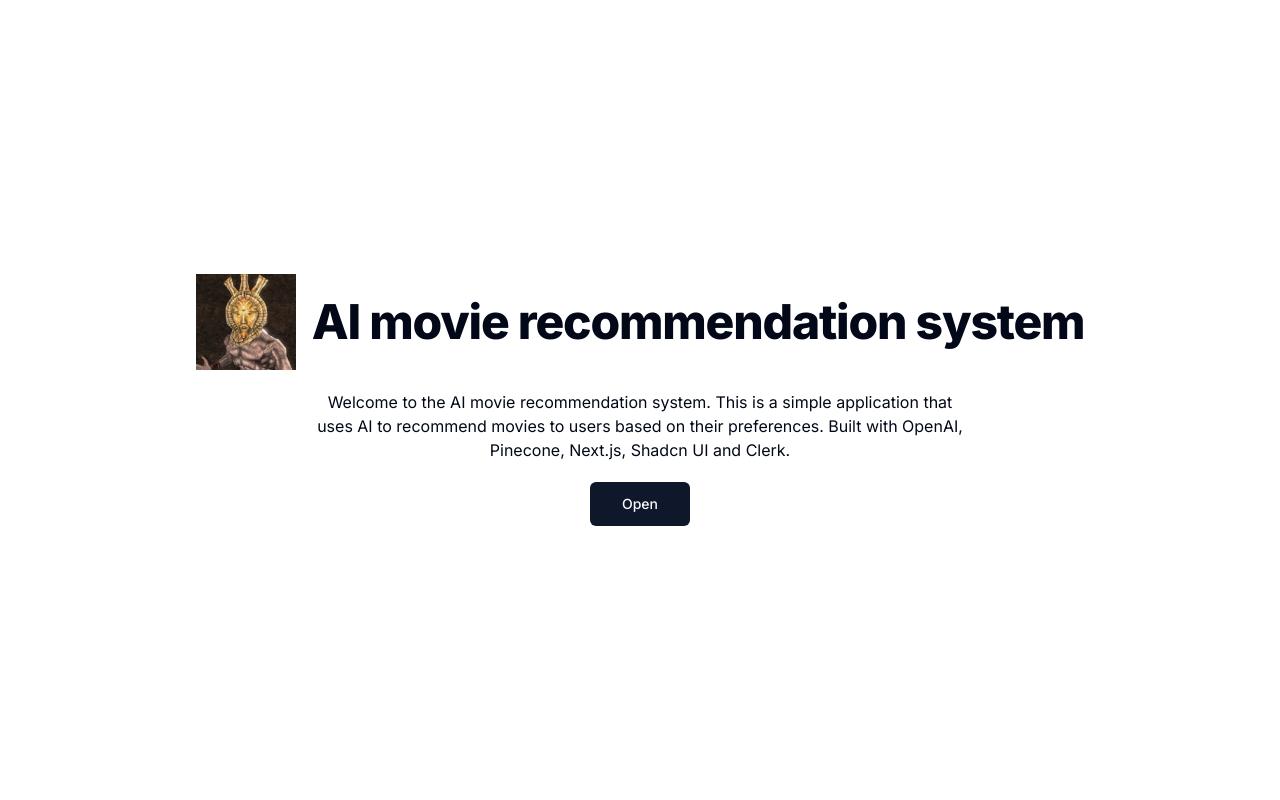
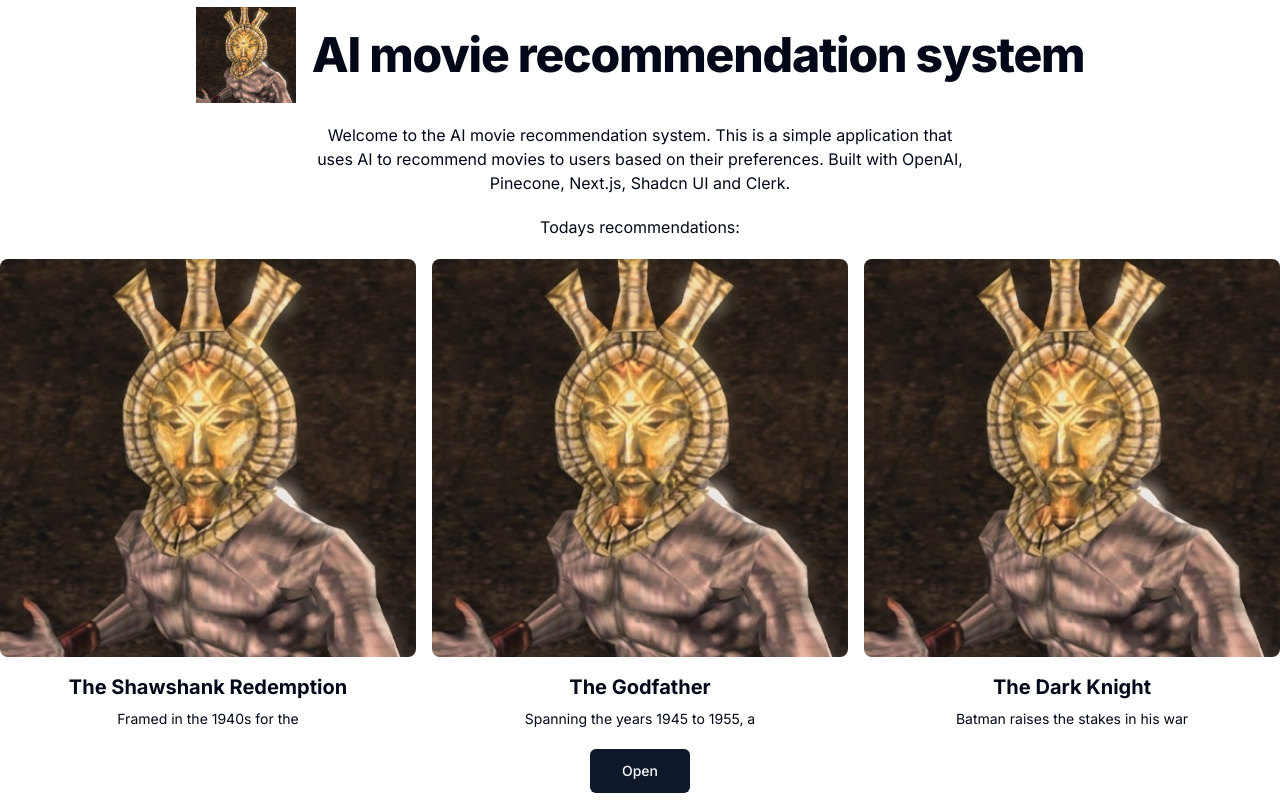
Before and after one commit to Heka499/ai-movie-recommender, a Next.js app: page / in a window 1280 px wide. Built offline with nearby package versions, Linux system fonts and the light colour scheme; no server answers.

Commit message:
Add Movie model and Watchlist model

```diff
--- /dev/null
+++ b/src/app/api/tmdb/tmdb.ts
@@ -0,0 +1,7 @@
+export async function fetchMovieDetails(title: string) {
+  const response = await fetch(
+    `https://api.themoviedb.org/3/search/movie?api_key=${process.env.TMDB_API_KEY}&query=${title}`,
+  );
+  const data = await response.json();
+  return data;
+}
--- /dev/null
+++ b/src/app/api/watchlist/watchlist.ts
@@ -0,0 +1,45 @@
+import { notesIndex } from "@/lib/db/pinecone";
+import prisma from "@/lib/db/prisma";
+
+import { auth } from "@clerk/nextjs";
+
+export async function POST(req: Request) {
+  try {
+    const movieData = await req.json();
+    const { userId } = auth();
+
+    if (!userId) {
+      return Response.json({ error: "Unauthorized" }, { status: 401 });
+    }
+
+    const movie = await prisma.movie.upsert({
+      where: { movieId: movieData.id },
+      update: {},
+      create: {
+        movieId: movieData.id,
+        title: movieData.title,
+        releaseDate: new Date(movieData.releaseDate),
+        posterPath: movieData.poster,
+      },
+    });
+
+    await prisma.watchlist.update({
+      where: { userId: userId },
+      data: {
+        movies: { push: movie.id },
+      },
+      upsert: {
+        create: {
+          userId: userId,
+          movies: [movie.id],
+        },
+        update: {
+          movies: { push: movie.id },
+        },
+      },
+    });
+  } catch (error) {
+    console.error(error);
+    return Response.json({ error: "Internal server error" }, { status: 500 });
+  }
+}
--- a/src/app/page.tsx
+++ b/src/app/page.tsx
@@ -4,12 +4,48 @@ import { Button } from "@/components/ui/button";
 import Link from "next/link";
 import { auth } from "@clerk/nextjs";
 import { redirect } from "next/navigation";
+import MovieCard from "@/components/MovieCard";
+
+const movies = [
+  {
+    title: "The Shawshank Redemption",
+    overview: "Framed in the 1940s for the",
+    poster_path: logo,
+    id: 278,
+    release_date: "1994-09-23",
+    vote_average: 8.7,
+    vote_count: 21035,
+    popularity: 48.7,
+    genre_ids: [18, 80],
+  },
+  {
+    title: "The Godfather",
+    overview: "Spanning the years 1945 to 1955, a",
+    poster_path: logo,
+    id: 238,
+    release_date: "1972-03-14",
+    vote_average: 8.7,
+    vote_count: 15898,
+    popularity: 48.7,
+    genre_ids: [18, 80],
+  },
+  {
+    title: "The Dark Knight",
+    overview: "Batman raises the stakes in his war",
+    poster_path: logo,
+    id: 155,
+    release_date: "2008-07-16",
+    vote_average: 8.5,
+    vote_count: 23947,
+    popularity: 48.7,
+    genre_ids: [18, 80],
+  },
+];
 
 export default function Home() {
   const { userId } = auth();
 
-  if (userId) redirect("/notes");
-
+  //if (userId) redirect("/notes");
 
   return (
     <main className="flex h-screen flex-col items-center justify-center gap-5">
@@ -24,6 +60,12 @@ export default function Home() {
         application that uses AI to recommend movies to users based on their
         preferences. Built with OpenAI, Pinecone, Next.js, Shadcn UI and Clerk.
       </p>
+      <p className="text-center">Todays recommendations: </p>
+      <div className="grid grid-cols-1 gap-4 lg:grid-cols-3">
+        {movies.map((movie) => (
+          <MovieCard key={movie.id} movie={movie} />
+        ))}
+      </div>
       <Button size="lg" asChild>
         <Link href="/notes">Open</Link>
       </Button>
--- /dev/null
+++ b/src/app/watchlist/NavBar.tsx
@@ -0,0 +1,52 @@
+"use client";
+
+import Link from "next/link";
+import Image from "next/image";
+import logo from "@/assets/logo.jpg";
+import { UserButton } from "@clerk/nextjs";
+import { Button } from "@/components/ui/button";
+import { Plus } from "lucide-react";
+import { useState } from "react";
+import AddNoteDialog from "@/components/AddEditNoteDialog";
+import ThemeToggleButton from "@/components/ThemeToggleButton";
+import { dark } from "@clerk/themes";
+import { useTheme } from "next-themes";
+import AIChatButton from "@/components/AIChatButton";
+
+export default function NavBar() {
+  const { theme } = useTheme();
+
+  const [showAddEditNoteDialog, setShowAddEditNoteDialog] = useState(false);
+
+  return (
+    <>
+      <div className="p-4 shadow">
+        <div className="m-auto flex max-w-7xl flex-wrap items-center justify-between gap-3">
+          <Link href="/notes" className="flex items-center gap-1">
+            <Image src={logo} alt="logo" width={40} height={40} />
+            <span className="font-bold">AI movie recommendation system</span>
+          </Link>
+          <div className="flex items-center gap-2">
+            <UserButton
+              afterSignOutUrl="/"
+              appearance={{
+                baseTheme: theme === "dark" ? dark : undefined,
+                elements: { avatarBox: { width: "2.5rem", height: "2.5rem" } },
+              }}
+            />
+            <ThemeToggleButton />
+            <Button onClick={() => setShowAddEditNoteDialog(true)}>
+              <Plus size={20} className="mr-2" />
+              Add Note
+            </Button>
+            <AIChatButton />
+          </div>
+        </div>
+      </div>
+      <AddNoteDialog
+        open={showAddEditNoteDialog}
+        setOpen={setShowAddEditNoteDialog}
+      />
+    </>
+  );
+}
--- /dev/null
+++ b/src/app/watchlist/layout.tsx
@@ -0,0 +1,10 @@
+import NavBar from "./NavBar";
+
+export default function Layout({ children }: { children: React.ReactNode }) {
+  return (
+    <>
+      <NavBar />
+      <main className="m-auto max-w-7xl p-4">{children}</main>
+    </>
+  );
+}
--- /dev/null
+++ b/src/app/watchlist/page.tsx
@@ -0,0 +1,42 @@
+import Note from "@/components/Note";
+import prisma from "@/lib/db/prisma";
+import { auth } from "@clerk/nextjs";
+import { Metadata } from "next";
+
+const getUserWatchlist = async () => {
+  const { userId } = auth();
+
+  // Get the user's watchlist by userId
+  const watchlist = await prisma.watchlist.findUnique({
+    where: { userId: userId },
+  });
+
+  // If no watchlist is found, return an empty array
+  if (!watchlist || watchlist.movies.length === 0) return [];
+
+  // Fetch movie details for each movieId in the watchlist
+  const movies = await prisma.movie.findMany({
+    where: {
+      id: { in: watchlist.movies },
+    },
+  });
+
+  return movies;
+};
+
+export default async function WatchlistPage() {
+  const movies = await getUserWatchlist();
+
+  return (
+    <div className="grid gap-3 sm:grid-cols-2 lg:grid-cols-3">
+      {movies.map((movie) => (
+        <Note note={movie} key={movie.id} />
+      ))}
+      {movies.length === 0 && (
+        <div className="col-span-full text-center">
+          {"Your watchlist is empty. Add some movies to get started!"}
+        </div>
+      )}
+    </div>
+  );
+}
--- /dev/null
+++ b/src/components/MovieCard.tsx
@@ -0,0 +1,19 @@
+import Image from "next/image";
+
+export default function MovieCard({ movie }) {
+  return (
+    <div className="flex flex-col items-center gap-4">
+      <Image
+        src={movie.poster_path}
+        alt="movie"
+        className="rounded-lg"
+        width={500}
+        height={500}
+      />
+      <div className="flex flex-col items-center gap-2">
+        <span className="text-xl font-bold">{movie.title}</span>
+        <span className="text-center text-sm">{movie.overview}</span>
+      </div>
+    </div>
+  );
+}
```
Also changed, not shown: 1 other file (tests, documents, lock files or other folders).
